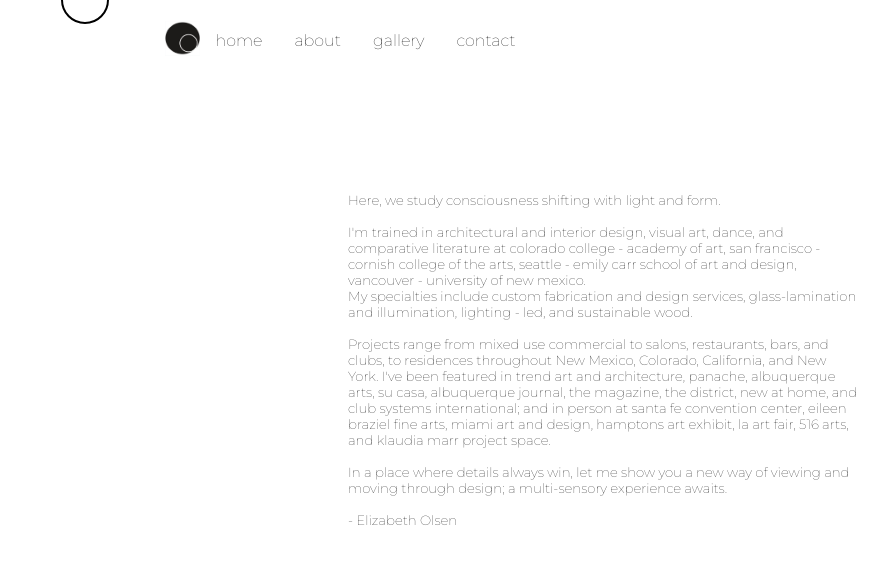
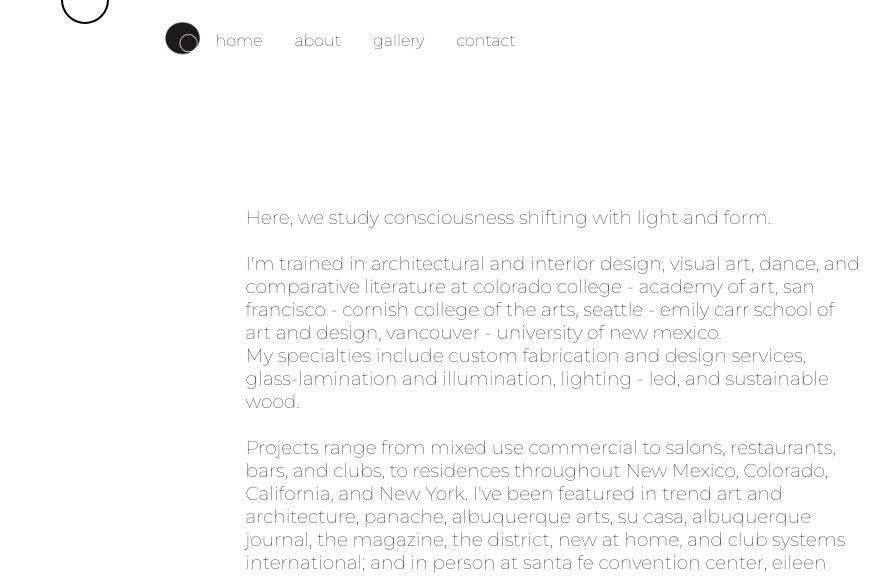
Before and after one commit to aer137/aer137.github.io, a plain HTML site: page about/about.html in a window 1280 px wide. Shown: the top 576 px of the page, 292-1181 px from the left. Drawn offline with nearby package versions, Linux system fonts and the light colour scheme; a web font is replaced by a local one.

Commit message:
changed about font

```diff
--- a/about/about.css
+++ b/about/about.css
@@ -55,7 +55,7 @@ body {
 .about-me-text {
     font-family: 'Montserrat', sans-serif;
     position: absolute;
-    left: 50%;
+    left: 40%;
     top: 0%;
 }
 
--- a/about/about.html
+++ b/about/about.html
@@ -31,7 +31,7 @@
                 <div class="headshot">
                     <img src="../images/headshot.png" alt="headshot" width="50%">
                 </div>
-                <h5 class="about-me-text">
+                <h3 class="about-me-text">
                     <span class="text">
                         <br /><br />
                         Here, we study consciousness shifting with light and form.  <br /><br />
@@ -52,7 +52,7 @@
                         In a place where details always win,  let me show you a new way of viewing and moving through design; a multi-sensory experience awaits. <br /><br />
                         -   Elizabeth Olsen
                     </span>
-                </h5>
+                </h3>
                 <div class="swig">
                     <img src="../images/commercial/swig_bright.png" width="40%" height="70%" >
                 </div>
```
